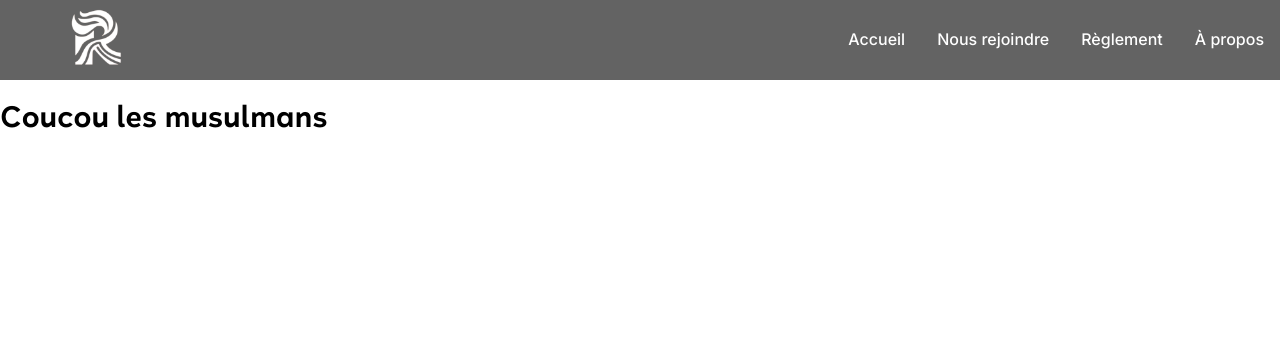
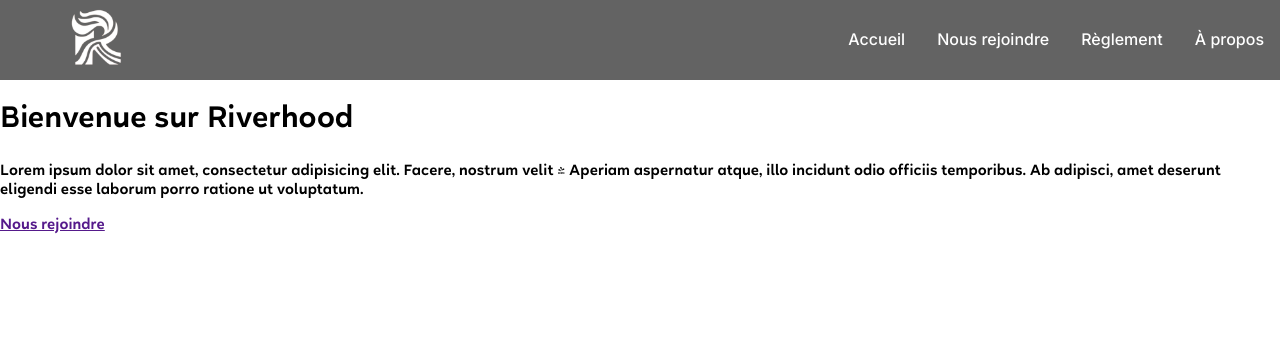
Before and after one commit to riverhoodrp/site, a Symfony app: template templates/home/index.html.twig in a window 1280 px wide. Shown: the top 340 px of the page. Run offline with Twig, Linux system fonts and the light colour scheme; the template is opened without the code that fills it, so the values that code supplies are empty; style sheets or scripts are compiled from the project's sources; some libraries are stand-ins or nearby versions.

Commit message:
Préparation de la page d'accueil

```diff
--- a/templates/home/index.html.twig
+++ b/templates/home/index.html.twig
@@ -3,5 +3,11 @@
 {% block title %}Riverhood | Accueil{% endblock %}
 
 {% block body %}
-    <h1>Coucou les musulmans</h1>
+<div class="container flex-col">
+    <div class="home-content">
+        <h1 class="home-title">Bienvenue sur Riverhood</h1>
+        <p class="home-description">Lorem ipsum dolor sit amet, consectetur adipisicing elit. Facere, nostrum velit ! Aperiam aspernatur atque, illo incidunt odio officiis temporibus. Ab adipisci, amet deserunt eligendi esse laborum porro ratione ut voluptatum.</p>
+        <a href="" class="btn btn-primary">Nous rejoindre</a>
+    </div>
+</div>
 {% endblock %}
```
